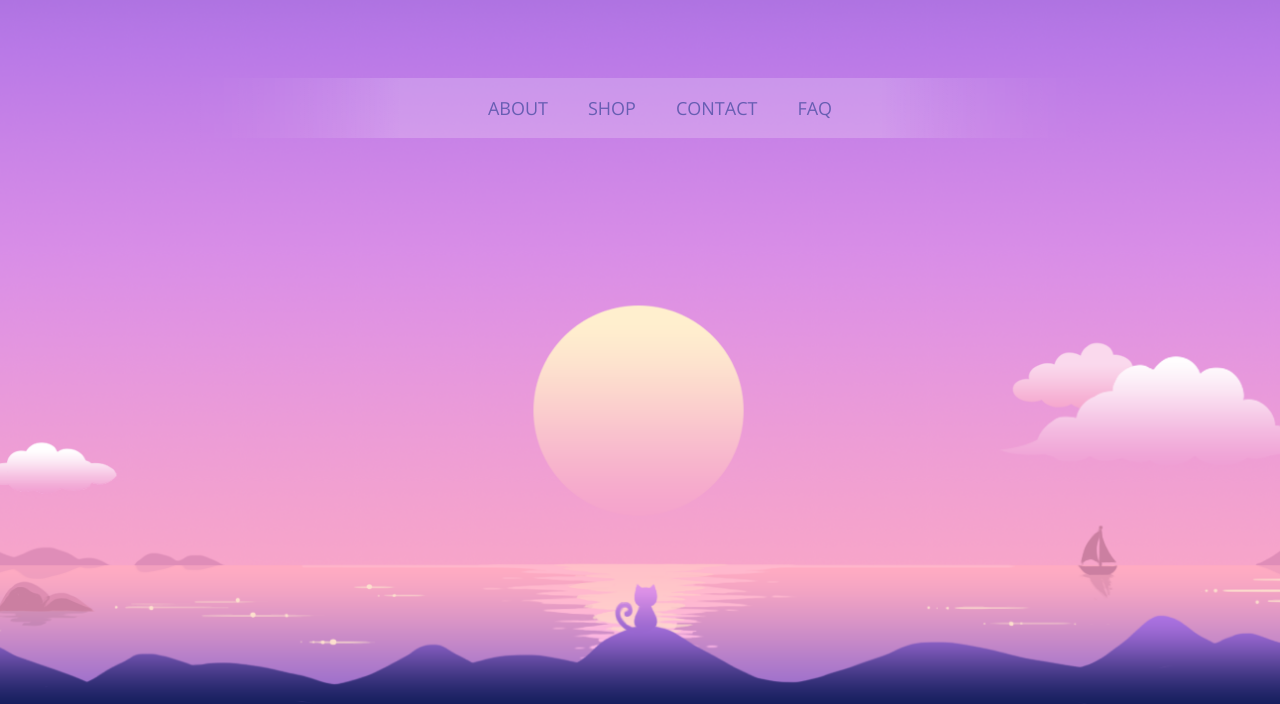
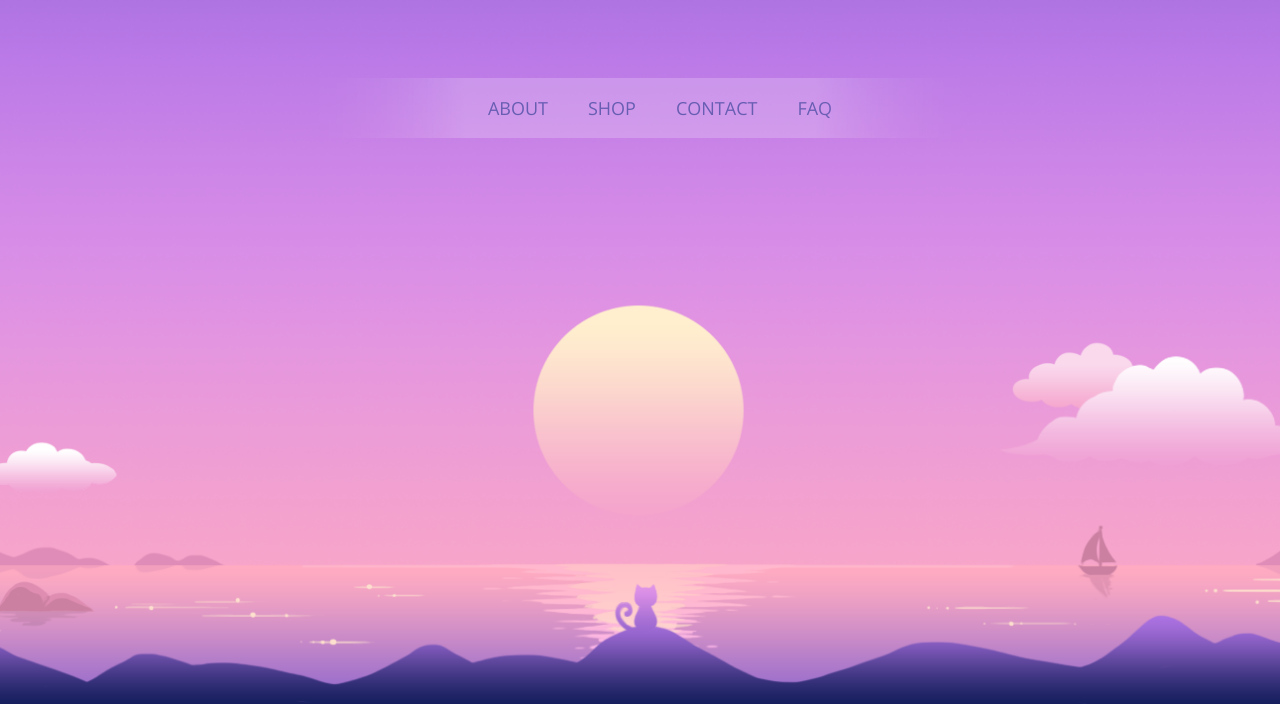
Before and after one commit to JaeKT/fromJae, a plain HTML site: page index.html in a window 1280 px wide. Shown: the part 96-800 px from the top of the page. Drawn offline with nearby package versions, Linux system fonts and the light colour scheme.

Commit message:
Nav size decrease

```diff
--- a/assets/css/style.css
+++ b/assets/css/style.css
@@ -16,7 +16,7 @@ html {
 	text-align: center;
 }
 nav {
-	max-width: 960px;
+	max-width: 700px;
 	mask-image: linear-gradient(90deg, rgba(255, 255, 255, 0) 0%, #ffffff 25%, #ffffff 75%, rgba(255, 255, 255, 0) 100%);
 	margin: 0 auto;
 	padding: 60px 0;
```
